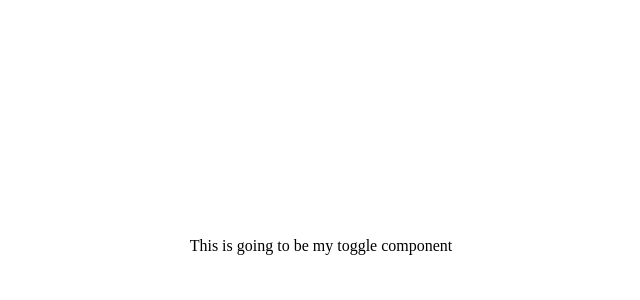
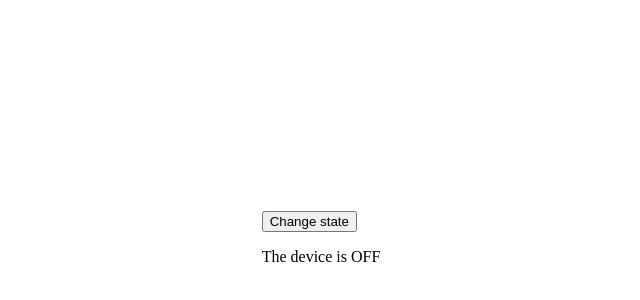
Before and after one commit to luis-pomare/user-management-with-React, a React (Vite) app: page / in a window 1280 px wide. Shown: the part 154-454 px from the top of the page, without its empty margins (319-959 px from the left). Built offline with nearby package versions, Linux system fonts and the light colour scheme.

Commit message:
Create ToggleComponent functionality

```diff
--- a/src/components/ToggleComponent.jsx
+++ b/src/components/ToggleComponent.jsx
@@ -1,7 +1,16 @@
+import { useState } from 'react';
+
 function ToggleComponent() {
+  const [toggle, setToggle] = useState(false);
+
+  const handleClick = function () {
+    setToggle((currentValue) => !currentValue);
+  };
+
   return (
     <>
-      <p>This is going to be my toggle component</p>
+      <button onClick={handleClick}>Change state</button>
+      <p>The device is {toggle ? 'ON' : 'OFF'}</p>
     </>
   );
 }
```
